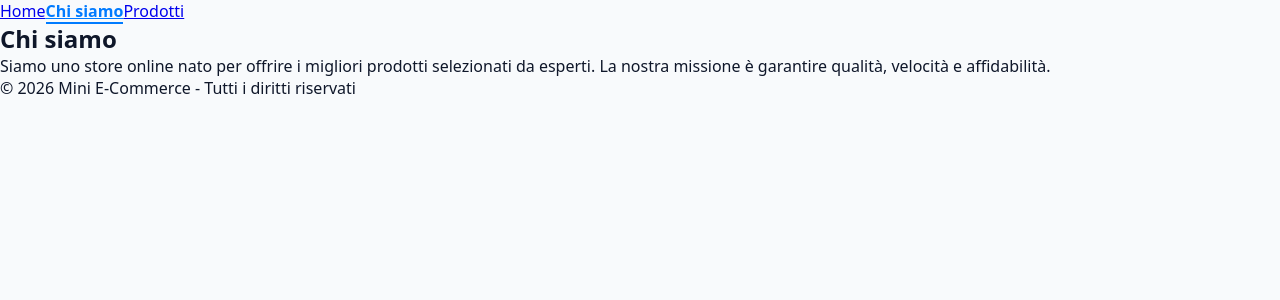
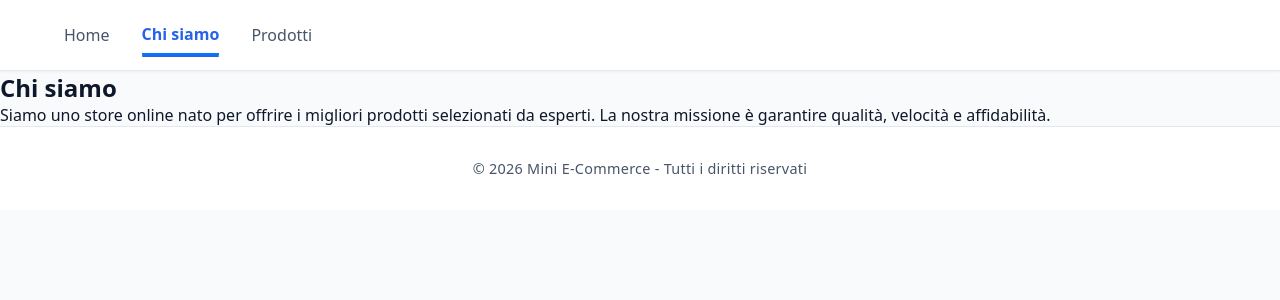
Before and after one commit to francescoguttuso/react-router, a React (Vite) app: page /about in a window 1280 px wide. Shown: the top 300 px of the page. Built offline with nearby package versions, Linux system fonts and the light colour scheme.

Commit message:
feat: add styles for Header and Footer components; enhance layout and design

```diff
--- a/src/components/Footer.css
+++ b/src/components/Footer.css
@@ -0,0 +1,16 @@
+footer {
+    background-color: var(--surface);
+    border-top: 1px solid var(--border-color);
+    padding: 2rem 1.5rem;
+    margin-top: auto;
+    text-align: center;
+}
+
+
+footer p {
+    color: var(--text-muted);
+    font-size: 0.9rem;
+    margin: 0;
+    font-weight: 400;
+    letter-spacing: 0.02em;
+}
--- a/src/components/Footer.jsx
+++ b/src/components/Footer.jsx
@@ -1,3 +1,5 @@
+
+import "./Footer.css";
 export const Footer = () => {
   return (
     <footer>
--- a/src/components/Header.css
+++ b/src/components/Header.css
@@ -0,0 +1,53 @@
+.header {
+    background-color: var(--surface);
+    border-bottom: 1px solid var(--border-color);
+    position: sticky;
+    top: 0;
+    z-index: 1000;
+    box-shadow: var(--shadow-sm);
+}
+
+
+.navbar {
+    max-width: 1200px;
+    margin: 0 auto;
+    padding: 0 1.5rem;
+    height: 70px;
+    display: flex;
+    align-items: center;
+    gap: 2rem;
+}
+
+
+.navbar a {
+    text-decoration: none;
+    color: var(--text-muted);
+    font-weight: 500;
+    font-size: 1rem;
+    padding: 0.5rem 0;
+    position: relative;
+    transition: var(--transition);
+}
+
+
+.navbar a:hover {
+    color: var(--primary);
+}
+
+
+.navbar a.active {
+    color: var(--primary);
+    font-weight: 600;
+}
+
+
+.navbar a.active::after {
+    content: "";
+    position: absolute;
+    bottom: -4px;
+    left: 0;
+    width: 100%;
+    height: 2px;
+    background-color: var(--primary);
+    border-radius: 2px;
+}
--- a/src/components/Header.jsx
+++ b/src/components/Header.jsx
@@ -1,4 +1,5 @@
 import { NavLink } from "react-router";
+import "./Header.css";
 
 export const Header = () => {
   return (
```
